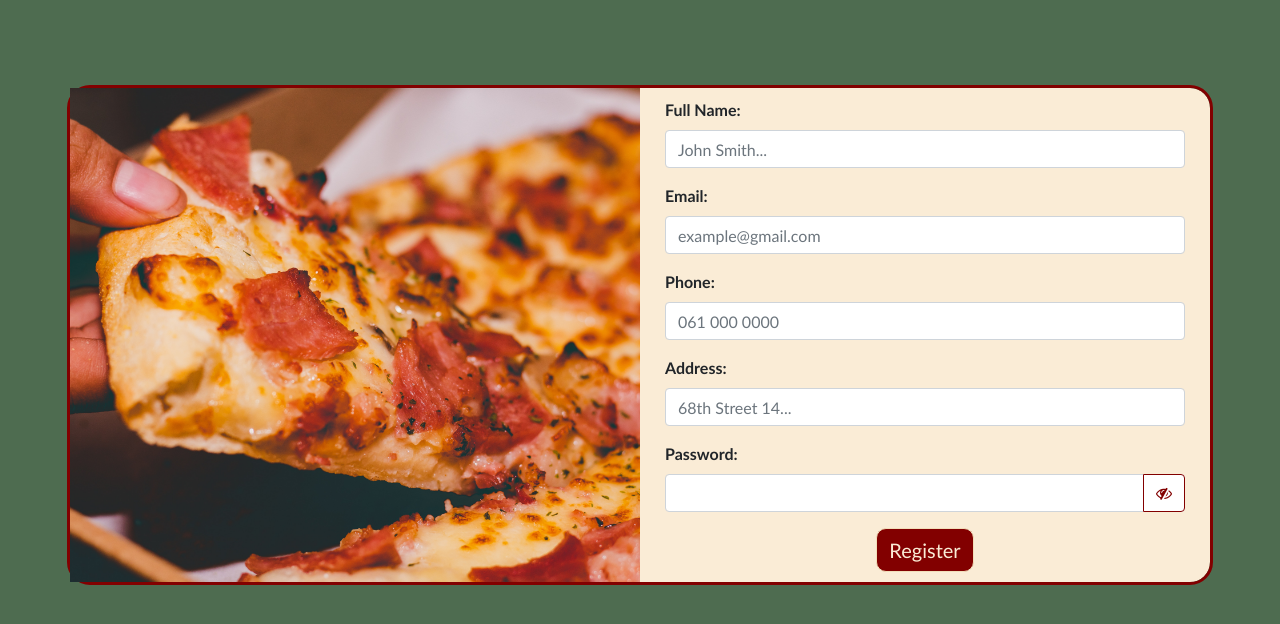
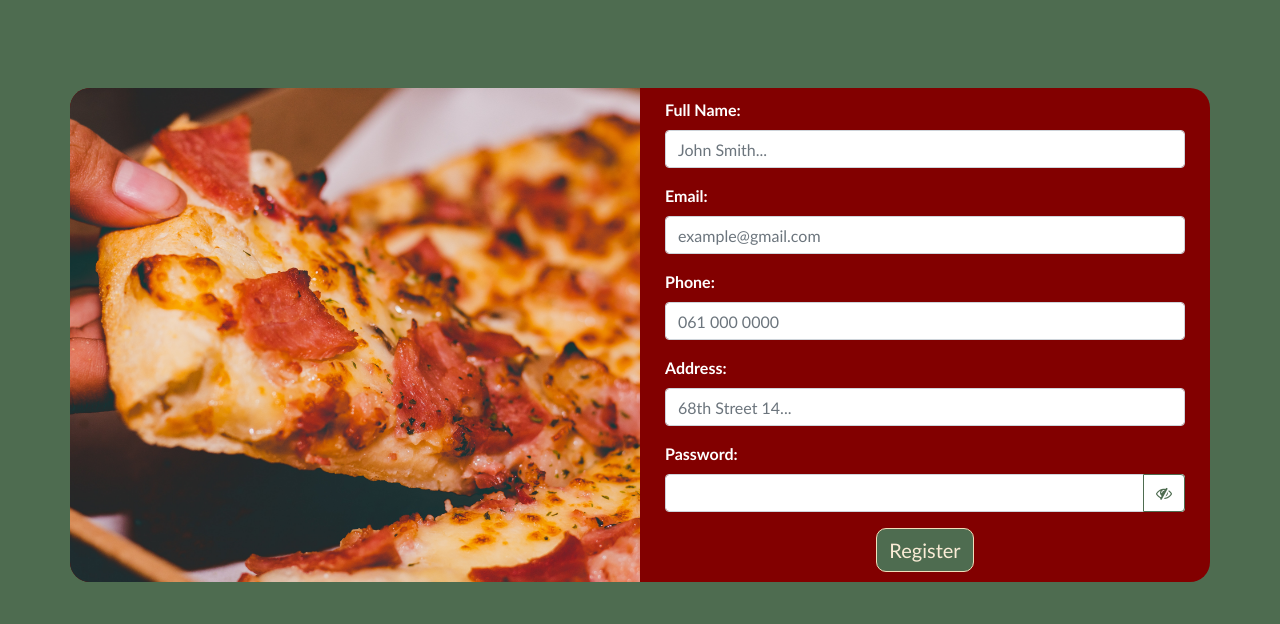
Before and after one commit to Nikoraii/pizza-delivery, a PHP site: page /register.php in a window 1280 px wide. Shown: the part 40-664 px from the top of the page. Run offline with PHP 8.4, Linux system fonts and the light colour scheme.

Commit message:
add style for img

```diff
--- a/assets/css/style-register.css
+++ b/assets/css/style-register.css
@@ -44,11 +44,11 @@ body {
 }
 
 .container {
-    background-color: #FAECD6;
+    background-color: #820000;
     margin-top: 10%;
     border-radius: 20px;
     font-weight: bold;
-    outline: 3px solid #820000;
+    color: white;
 }
 
 form {
@@ -56,7 +56,7 @@ form {
 }
 
 #register {
-    background-color: #820000;
+    background-color: #4e6c50;
     display: block;
     margin: 0 auto;
     border: 1px solid #F2DEBA;
@@ -79,9 +79,9 @@ form {
 
 .show-hide {
     background-color: white;
-    outline: 1px solid #820000;
+    outline: 1px solid #4e6c50;
     outline-offset: -1px;
-    color: #820000;
+    color: #4e6c50;
 }
 
 .modal-content, h5 {
@@ -89,3 +89,17 @@ form {
     color: #820000;
     font-weight: bold;
 }
+
+.p-0 img {
+    border-top-left-radius: 20px;
+    border-bottom-left-radius: 20px;
+}
+
+.transition-fade {
+    transition: 0.4s;
+    opacity: 1;
+  }
+
+  html.is-animating .transition-fade {
+    opacity: 0;
+  }
```
Also changed, not shown: assets/css/style-login.css (+12 -6 lines).
